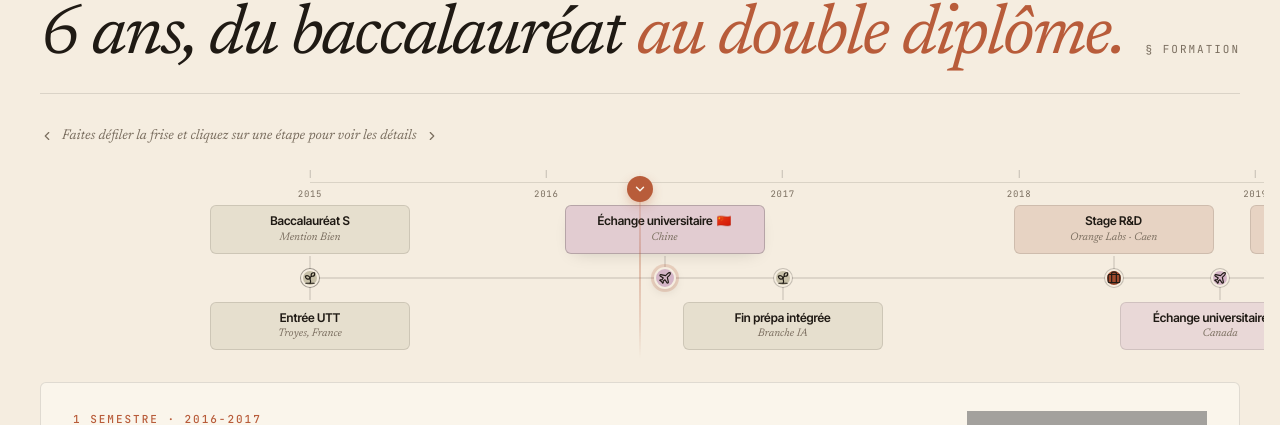
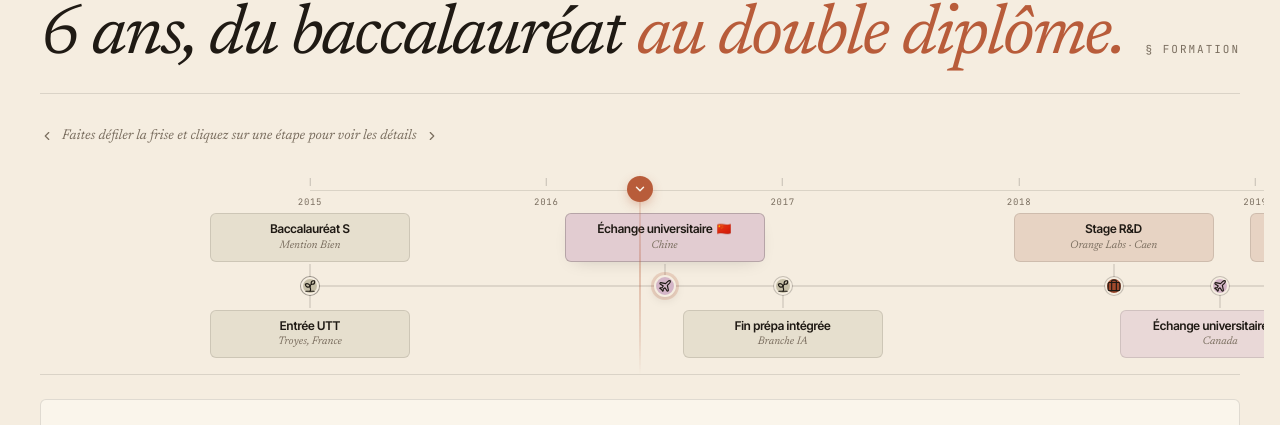
Before and after one commit to Mappiou/portfolio, a React (Vite) app: page /1 in a window 1280 px wide. Shown: the part 5289-5714 px from the top of the page. Built offline with nearby package versions, Linux system fonts and the light colour scheme; grey boxes are pictures that could not be loaded; a web font is replaced by a local one.

Commit message:
feat(education): pin timeline to top on scroll for more detail space
Frieze becomes position: sticky inside the section, so it stays anchored
at the top of the viewport while the user scrolls through the detail
panel below — gives the open experience card maximum vertical room.

```diff
--- a/src/components/sections/EducationSection.tsx
+++ b/src/components/sections/EducationSection.tsx
@@ -242,7 +242,18 @@ export function EducationSection() {
         <ChevronRight size={14} aria-hidden="true" />
       </p>
 
-      <div className="relative">
+      <div
+        className="relative"
+        style={{
+          position: "sticky",
+          top: 0,
+          zIndex: 30,
+          background: palette.beige,
+          paddingTop: 8,
+          paddingBottom: 8,
+          borderBottom: `1px solid ${palette.hairline}`,
+        }}
+      >
         <div
           ref={scrollerRef}
           onScroll={onScroll}
```
